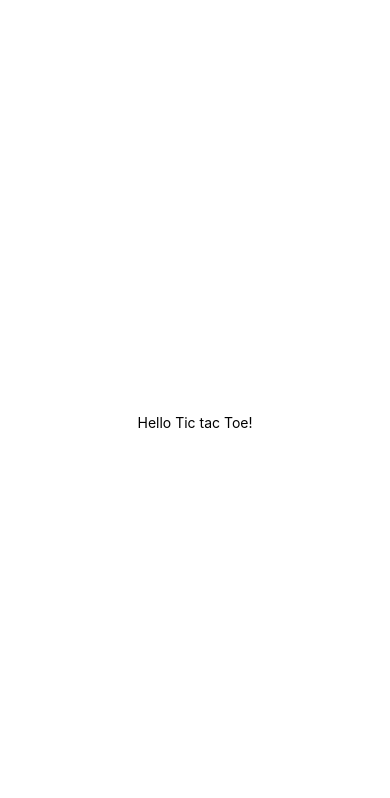
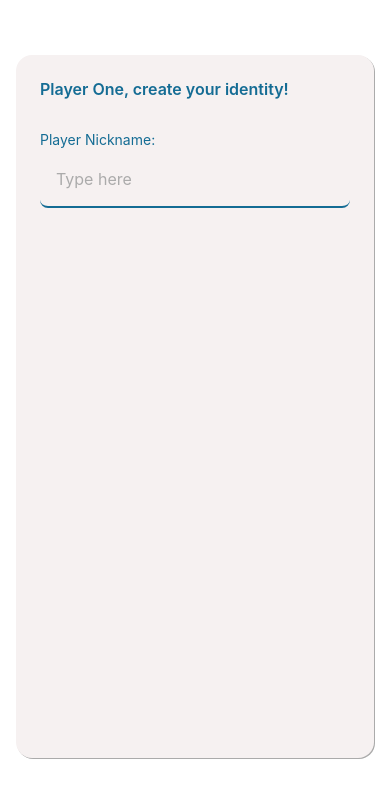
Before and after one commit to lneves7/rn-tictactoe, a React Native app: screen / in a window 390 px wide. Shown: the top 798 px of the page. Built offline with nearby package versions, Linux system fonts and the light colour scheme.

Commit message:
feat: started player register component

```diff
--- a/src/components/App/App.tsx
+++ b/src/components/App/App.tsx
@@ -1,21 +1,55 @@
 import { StatusBar } from 'expo-status-bar';
-import { View, Text } from 'react-native';
+import { useState } from 'react';
+import { View } from 'react-native';
+import { PlayerData, PlayerIdEnum, SymbolEnum } from '../../types';
 import styles from './styles';
+import PlayerRegisterView from '../PlayerRegisterView/PlayerRegisterView';
+import { COLORS } from '../../constants';
 
 export default function App() {
-    return (
-      <View style={styles.container}>
-        <Text>Hello Tic tac Toe!</Text>
-        <StatusBar style="auto" />
-      </View>
-    );
+  const [playerData, setPlayerData] = useState<PlayerData>({
+    PlayerOne: {winCount: 0},
+    PlayerTwo: {winCount: 0},
+  });
+
+  const handleNextRegister = (
+    playerid: PlayerIdEnum,
+    name: string,
+    avatarId: string,
+    symbol: SymbolEnum
+    ) => {
+    setPlayerData(prevPlayerData => ({
+      ...prevPlayerData,
+      [playerid]: {
+        name,
+        avatarId,
+        symbol
+      }
+    }));
   }
 
-  /**
-   *
-   *
-#F6F1F1
-#AFD3E2
-#19A7CE
-#146C94
-   */
+  const renderRegisterViews = () => {
+    if (!playerData.PlayerOne.name || !playerData.PlayerOne.avatarId
+        || !playerData.PlayerOne.symbol
+    ) {
+      return (
+        <PlayerRegisterView
+          playerId={PlayerIdEnum.PLAYER_ONE}
+          onNextCallback={({name, avatarId, symbol}) => handleNextRegister(
+            PlayerIdEnum.PLAYER_ONE,
+            name,
+            avatarId,
+            symbol
+          )}
+        />
+      );
+    }
+  }
+
+  return (
+    <View style={styles.container}>
+      <StatusBar backgroundColor={COLORS.lightblue} />
+      { renderRegisterViews() }
+    </View>
+  );
+}
--- a/src/components/App/styles.ts
+++ b/src/components/App/styles.ts
@@ -1,11 +1,14 @@
 import { StyleSheet } from 'react-native'
+import { StatusBar as RNStatusBar } from 'react-native';
+import { COLORS } from '../../constants';
 
 const styles = StyleSheet.create({
     container: {
         flex: 1,
-        backgroundColor: '#fff',
-        alignItems: 'center',
-        justifyContent: 'center',
+        paddingTop: (RNStatusBar.currentHeight || 0) + 1,
+        paddingLeft: 16,
+        paddingRight: 16,
+        paddingBottom: 16
     },
 });
 
--- /dev/null
+++ b/src/components/PlayerRegisterView/PlayerRegisterView.tsx
@@ -0,0 +1,50 @@
+import { useRef, useState } from "react";
+import { View, Text, TextInput, Button, TouchableWithoutFeedback, Keyboard } from "react-native";
+import { PlayerIdEnum, SymbolEnum } from "../../types";
+import styles from './styles'
+import { COLORS } from "../../constants";
+
+export interface PlayerRegisterViewProps {
+  playerId: PlayerIdEnum;
+  onNextCallback: (input: { name: string, avatarId: string, symbol: SymbolEnum }) => void;
+}
+const PlayerRegisterView: React.FC<PlayerRegisterViewProps> = ({
+  playerId,
+  onNextCallback
+}) => {
+  const inputRef = useRef<TextInput>(null);
+  const [playerName, setPlayerName] = useState<string>('');
+  const [playerAvatar, setPlayerAvatar] = useState<string>('');
+  const [inputFocused, setInputFocused] = useState<boolean>(false);
+
+  const getPlayerString = () => {
+    return playerId === PlayerIdEnum.PLAYER_ONE ? 'Player One' : 'Player Two'
+  }
+
+  return (
+    <TouchableWithoutFeedback onPress={Keyboard.dismiss} accessible>
+      <View style={styles.wrapper} >
+        <Text style={styles.title}>
+          {`${getPlayerString()}, create your identity!`}
+        </Text>
+        <Text
+          style={styles.inputLabel}
+        >
+          Player Nickname:
+        </Text>
+        <TextInput
+          ref={inputRef}
+          placeholder="Type here"
+          placeholderTextColor={COLORS.grey}
+          style={[styles.input, inputFocused && styles.inputFocused]}
+          value={playerName}
+          onChangeText={value => setPlayerName(value)}
+          onFocus={() => setInputFocused(true)}
+          onBlur={() => setInputFocused(false)}
+        />
+      </View>
+    </TouchableWithoutFeedback>
+  );
+};
+
+export default PlayerRegisterView;
--- /dev/null
+++ b/src/components/PlayerRegisterView/index.ts
@@ -0,0 +1 @@
+export { default } from './PlayerRegisterView';
--- /dev/null
+++ b/src/components/PlayerRegisterView/styles.ts
@@ -0,0 +1,39 @@
+import { StyleSheet } from "react-native";
+import { COLORS } from "../../constants";
+
+export default StyleSheet.create({
+  wrapper: {
+    backgroundColor: COLORS.light,
+    borderRadius: 16,
+    marginTop: '15%',
+    height: '85%',
+    padding: 24,
+    shadowColor: COLORS.grey,
+    shadowOffset: {height: 1, width: 1},
+    shadowOpacity: 1,
+    elevation: 10
+  },
+  title: {
+    color: COLORS.darkblue,
+    fontSize: 16,
+    fontWeight: '600',
+    marginBottom: 32
+  },
+  inputLabel: {
+    color: COLORS.darkblue,
+    marginBottom: 4
+  },
+  input: {
+    borderBottomWidth: 2,
+    borderColor: COLORS.darkblue,
+    borderRadius: 8,
+    height: 56,
+    paddingHorizontal: 16,
+    paddingVertical: 8,
+    fontSize: 16,
+  },
+  inputFocused: {
+    borderWidth: 2,
+    borderColor: COLORS.blue
+  }
+});
--- /dev/null
+++ b/src/constants/index.ts
@@ -0,0 +1,7 @@
+export const COLORS = {
+  light:'#F6F1F1',
+  grey: '#ABABAB',
+  lightblue:'#AFD3E2',
+  blue:'#19A7CE',
+  darkblue:'#146C94'
+}
--- /dev/null
+++ b/src/types/PlayerData.ts
@@ -0,0 +1,17 @@
+import { PlayerIdEnum } from "./PlayerIdEnum";
+import { SymbolEnum } from "./SymbolEnum";
+
+export interface PlayerData {
+    PlayerOne: {
+        name?: string;
+        symbol?: SymbolEnum;
+        avatarId?: string;
+        winCount: number;
+    },
+    PlayerTwo: {
+        name?: string;
+        symbol?: SymbolEnum;
+        avatarId?: string;
+        winCount: number;
+    },
+}
--- /dev/null
+++ b/src/types/PlayerIdEnum.ts
@@ -0,0 +1,4 @@
+export enum PlayerIdEnum {
+    PLAYER_ONE = 'PlayerOne',
+    PLAYER_TWO = 'PlayerTwo',
+}
--- /dev/null
+++ b/src/types/SymbolEnum.ts
@@ -0,0 +1,4 @@
+export enum SymbolEnum {
+    X = 'x',
+    CIRCLE = 'circle',
+}
--- /dev/null
+++ b/src/types/index.ts
@@ -0,0 +1,3 @@
+export * from './PlayerData';
+export * from './PlayerIdEnum';
+export * from './SymbolEnum';
```
